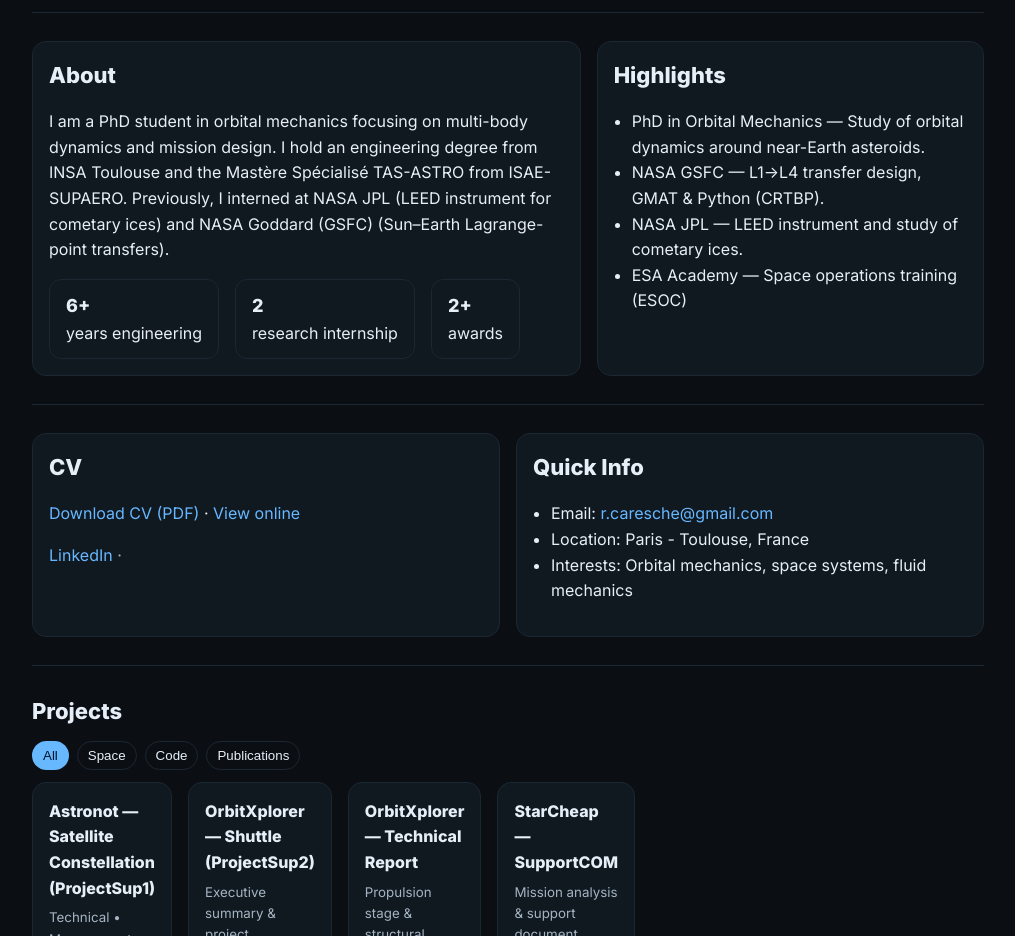
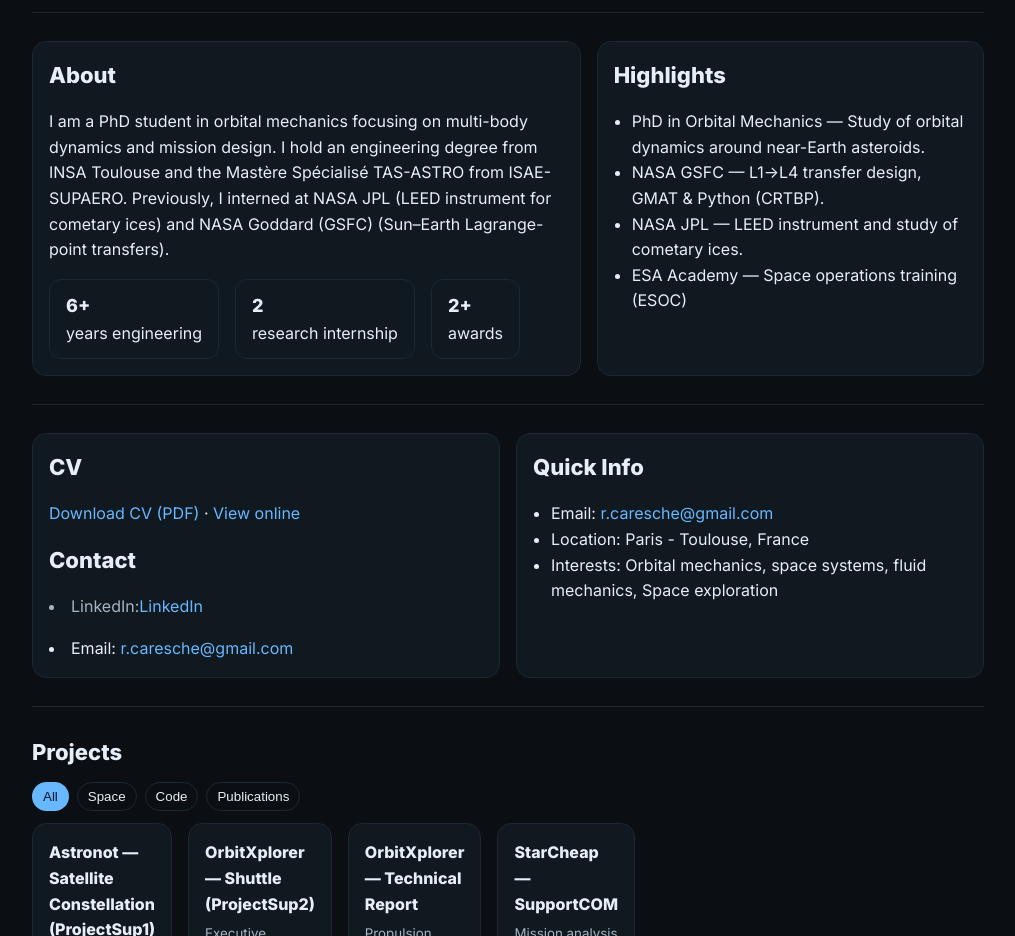
Before and after one commit to Gracus1302/Gracus1302.github.io, a plain HTML site: page index.html in a window 1280 px wide. Shown: the part 164-1100 px from the top of the page, without its empty margins (132-1147 px from the left). Drawn offline with Linux system fonts and the light colour scheme.

Commit message:
Update index.html

```diff
--- a/index.html
+++ b/index.html
@@ -101,18 +101,20 @@
         <p>
           <a href="files/CV_CARESCHE_US.pdf" download>Download CV (PDF)</a> · <a href="files/CV_CARESCHE_US.pdf" target="_blank">View online</a>
         </p>
+        <h2>Contact</h2>
         <p>
           <div class="muted" style="margin-top:6px">
-            <a href="https://www.linkedin.com/in/remi-caresche">LinkedIn</a> ·
+             <li>LinkedIn:<a href="https://www.linkedin.com/in/remi-caresche">LinkedIn</a></li>
           </div>
         </p>
+        <li>Email: <a href="mailto:you@domain.com">r.caresche@gmail.com</a></li>
       </div>
       <div class="card">
         <h2>Quick Info</h2>
         <ul>
           <li>Email: <a href="mailto:you@domain.com">r.caresche@gmail.com</a></li>
           <li>Location: Paris - Toulouse, France</li>
-          <li>Interests: Orbital mechanics, space systems, fluid mechanics</li>
+          <li>Interests: Orbital mechanics, space systems, fluid mechanics, Space exploration</li>
         </ul>
       </div>
     </section>
```
